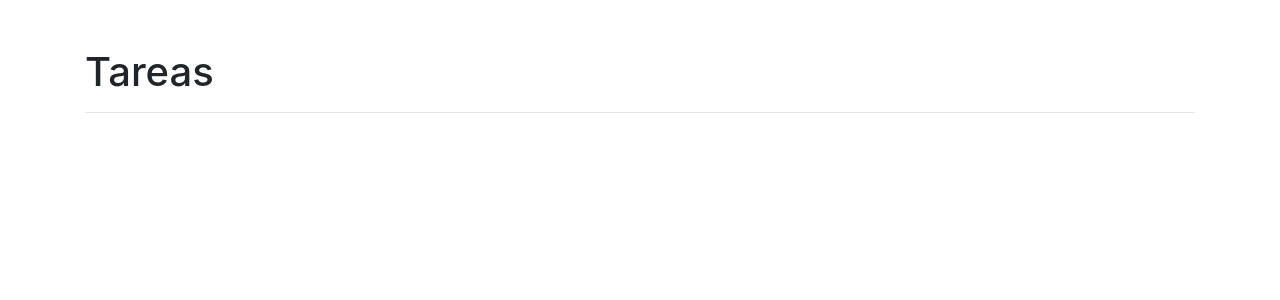
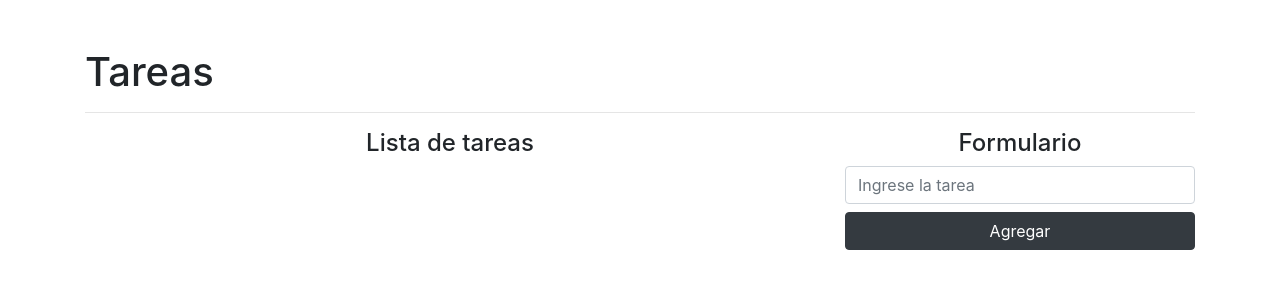
Before and after one commit to Luiscerda/crud, a React (Create React App) app: page / in a window 1280 px wide. Shown: the top 300 px of the page. Built offline with nearby package versions, Linux system fonts and the light colour scheme.

Commit message:
Add task

```diff
--- a/package.json
+++ b/package.json
@@ -6,9 +6,11 @@
     "@testing-library/jest-dom": "^5.11.4",
     "@testing-library/react": "^11.1.0",
     "@testing-library/user-event": "^12.1.10",
+    "lodash": "^4.17.21",
     "react": "^17.0.2",
     "react-dom": "^17.0.2",
     "react-scripts": "4.0.3",
+    "shortid": "^2.2.16",
     "web-vitals": "^1.0.1"
   },
   "scripts": {
--- a/src/App.js
+++ b/src/App.js
@@ -1,10 +1,51 @@
-import React from "react"
+import React, {useState} from "react"
+import { isEmpty } from "lodash";
+import shortid from "shortid";
 
 function App() {
+  const [task, setTask] = useState("")
+  const [tasks, setTasks] = useState([])
+
+  const addTask = (e) => {
+    e.preventDefault()
+    if (isEmpty(task)) {
+      console.log("Task empty")
+      return
+    }
+    const newTask = {
+      id:shortid.generate(),
+      name:task
+    }
+    setTasks([...tasks,newTask])
+    setTask("")
+  }
   return (
     <div className="container mt-5">
       <h1>Tareas</h1>
       <hr></hr>
+      <div className="row">
+        <div className="col-md-8">
+          <h4 className="text-center">Lista de tareas</h4>
+          <ul className="list-group">
+            {
+              tasks.map((task) => (
+                <li className="list-group-item" key={task.id}>
+                  <span className="lead">{task.name}</span>
+                  <button className="btn btn-danger btn-sm float-right mx-2">Eliminar</button>
+                  <button className="btn btn-warning btn-sm float-right">Editar</button>
+                </li>
+              ))
+            }
+          </ul>
+        </div>
+        <div className="col-md-4">
+          <h4 className="text-center">Formulario</h4>
+          <form onSubmit={addTask}>
+            <input type="text" className="form-control mb-2" placeholder="Ingrese la tarea" onChange={(text) => setTask(text.target.value)} value={task}/>
+            <button className="btn btn-dark btn-block" type="submit">Agregar</button>
+          </form>
+        </div>
+      </div>
     </div>
   );
 }
```
Also changed, not shown: 1 other file (tests, documents, lock files or other folders).
